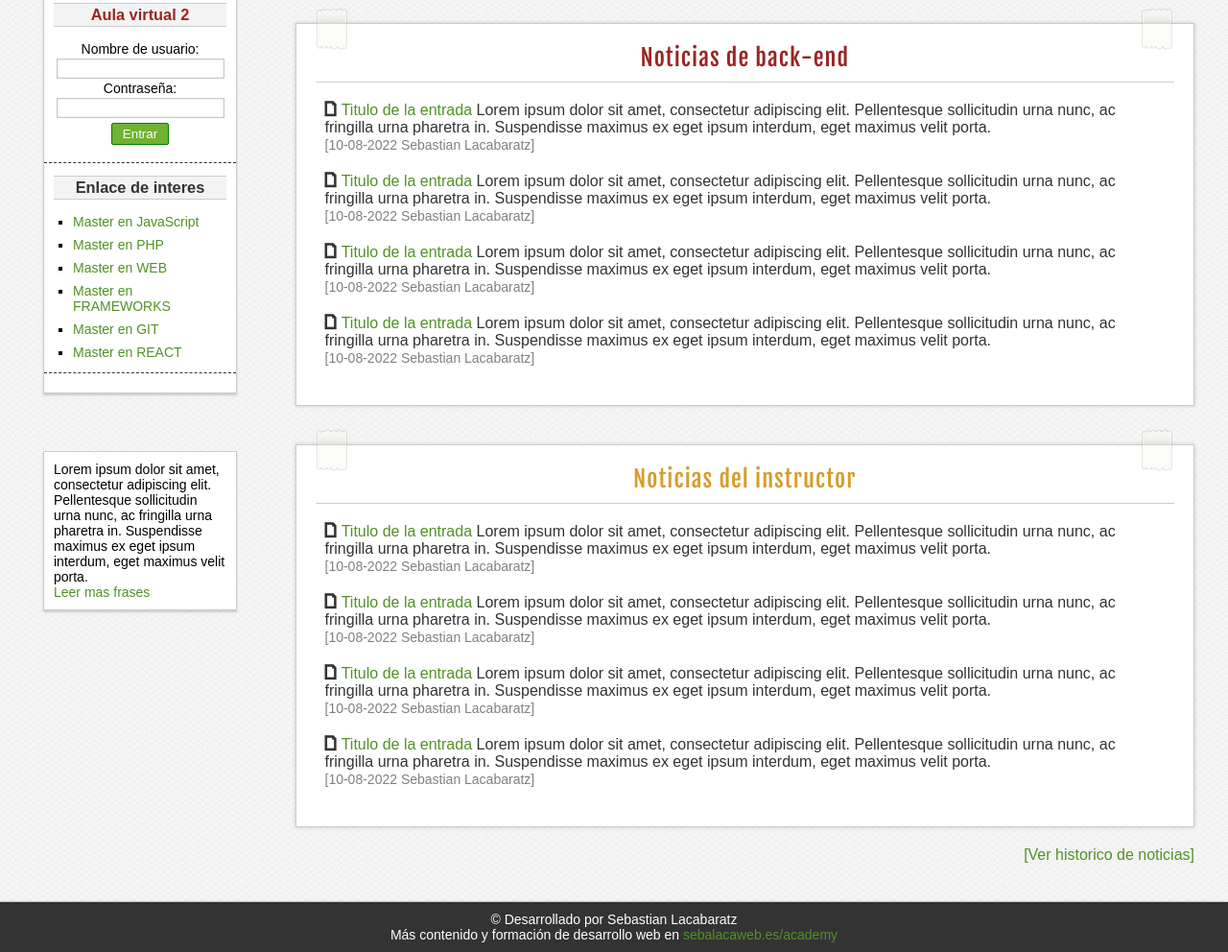
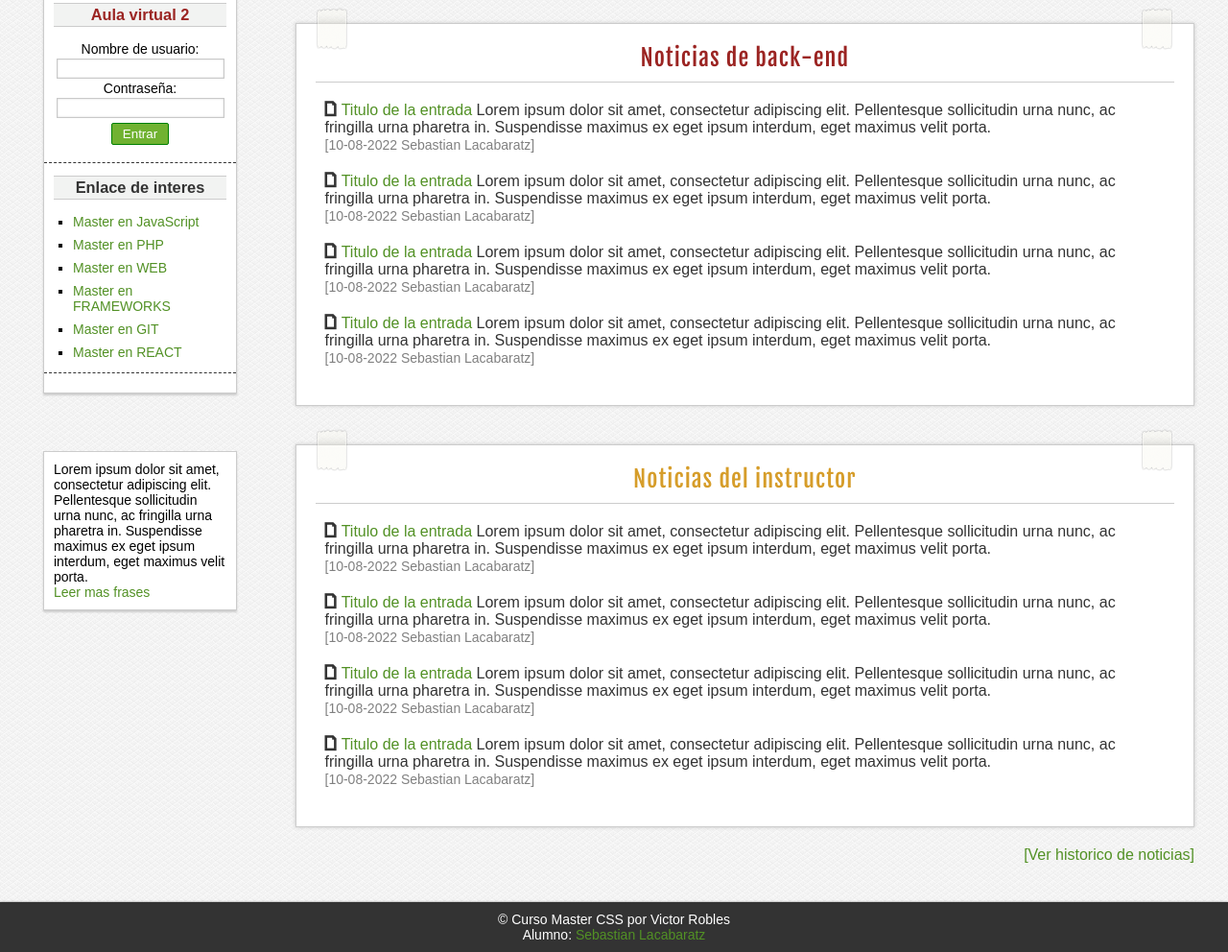
Before and after one commit to sebalaca/masterCSS-proyecto1, a plain HTML site: page index.html in a window 1280 px wide. Shown: the part 745-1737 px from the top of the page at 96% size. Drawn offline with Linux system fonts and the light colour scheme.

Commit message:
Update index

```diff
--- a/index.html
+++ b/index.html
@@ -282,9 +282,8 @@
     <!-- FOOTER -->
     <div class="clearfix"></div>
     <footer id="footer">
-        <p>&copy; Desarrollado por Sebastian Lacabaratz</p>
-        <p>Más contenido y formación de desarrollo web en <a
-                href="https://sebalacaweb.es/academy">sebalacaweb.es/academy</a></p>
+        <p>&copy; Curso Master CSS por Victor Robles</p>
+        <p>Alumno: <a href="https://github.com/sebalaca">Sebastian Lacabaratz</a></p>
     </footer>
 </body>
 
```
